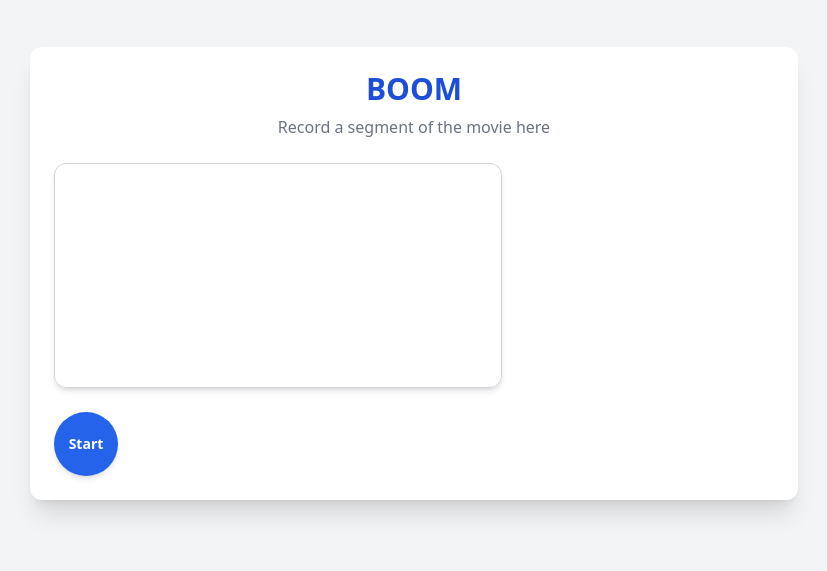
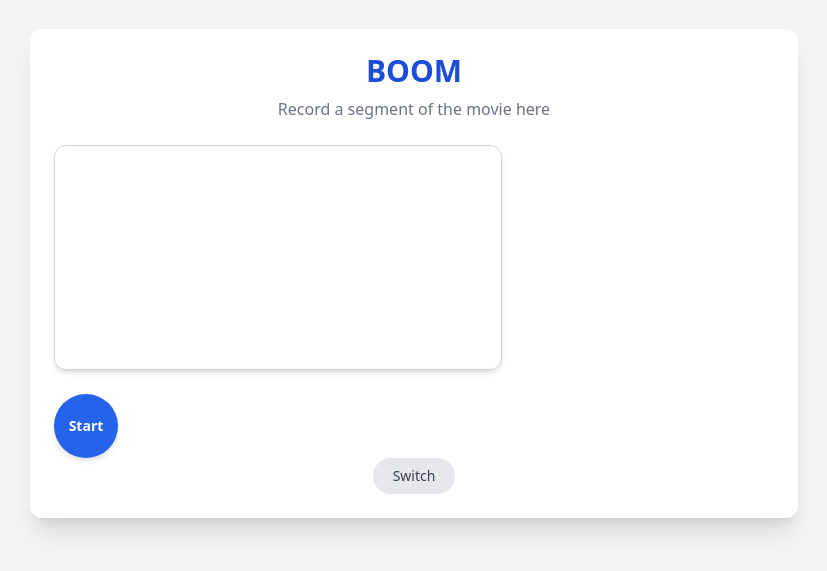
Before and after one commit to Codejibola/Boom, a React (Create React App) app: page / in a window 1280 px wide. Shown: the part 127-698 px from the top of the page, without its empty margins (226-1053 px from the left). Built offline with nearby package versions, Linux system fonts and the light colour scheme; no server answers.

Commit message:
added a switch button

```diff
--- a/src/components/mainPage.jsx
+++ b/src/components/mainPage.jsx
@@ -7,6 +7,7 @@ export default function VideoRecorder() {
   const [chunks, setChunks] = useState([]);
   const [isRecording, setIsRecording] = useState(false);
   const [videoURL, setVideoURL] = useState(null);
+  const [facingMode, setFacingMode] = useState("environment");
 
   useEffect(() => {
     chunksRef.current = chunks;
@@ -16,7 +17,7 @@ export default function VideoRecorder() {
     const setupCamera = async () => {
       try {
         const stream = await navigator.mediaDevices.getUserMedia({
-          video: { width: { ideal: 640 }, height: { ideal: 480 } },
+          video: {facingMode: { exact: facingMode }, width: { ideal: 640 }, height: { ideal: 480 } },
           audio: true,
         });
         videoRef.current.srcObject = stream;
@@ -46,7 +47,7 @@ export default function VideoRecorder() {
     };
 
     setupCamera();
-  }, []);
+  }, [facingMode]);
 
   const startRecording = () => {
     setChunks([]);
@@ -58,6 +59,10 @@ export default function VideoRecorder() {
   const stopRecording = () => {
     recorderRef.current.stop();
     setIsRecording(false);
+  };
+
+  const switchCamera = () => {
+    setFacingMode((prev) => (prev === "environment" ? "user" : "environment"));
   };
 
   return (
@@ -91,6 +96,12 @@ export default function VideoRecorder() {
               <span className="text-sm font-semibold">Stop</span>
             </button>
           )}
+          <button
+            onClick={switchCamera}
+            className="px-5 py-2 rounded-full bg-gray-200 hover:bg-gray-300 text-sm text-gray-700 transition"
+          >
+            Switch
+          </button>
         </div>
 
         {videoURL && (
```
